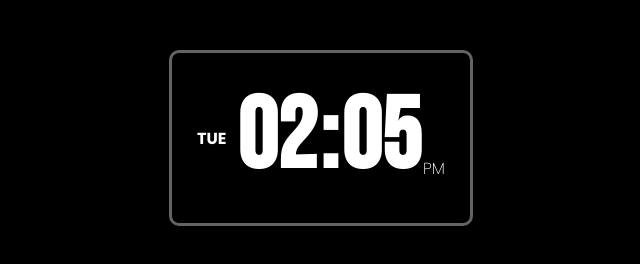
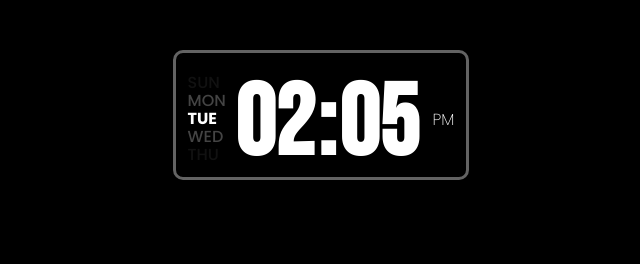
Before and after one commit to Habibullah-Hisam/clock-made-with-HTML_CSS_and_javaScript, a plain HTML site: page index.html in a window 1280 px wide. Shown: the whole page, without its empty margins (319-959 px from the left). Drawn offline with nearby package versions, Linux system fonts and the light colour scheme; a web font is replaced by a local one.

Commit message:
The main design is complete

```diff
--- a/index.html
+++ b/index.html
@@ -14,25 +14,25 @@
   <link rel="stylesheet" href="style/style.css">
 </head>
 <body>
-  <div class="container">
-    <div class="digital-clock">
-      <div class="week">
-        <div class="day day1"></div>
-        <div class="day day2"></div>
-        <div class="day day3"></div>
-        <div class="day day4"></div>
-        <div class="day day5"></div>
-        <div class="day day6"></div>
-        <div class="day day7"></div>
+  <div class="container element">
+    <div class="digital-clock element">
+      <div class="week element">
+        <div class="day day1 element"></div>
+        <div class="day day2 element"></div>
+        <div class="day day3 element"></div>
+        <div class="day day4 element"></div>
+        <div class="day day5 element"></div>
+        <div class="day day6 element"></div>
+        <div class="day day7 element"></div>
       </div>
-      <div class="time">
-        <div class="hour"></div>
-        <div class="dot">:</div>
-        <div class="min"></div>
+      <div class="time element">
+        <div class="hour element"></div>
+        <div class="dot element">:</div>
+        <div class="min element"></div>
         <!-- <div class="dot2">:</div>
         <div class="sec"></div> -->
       </div>
-      <div class="ampm"></div>
+      <div class="ampm element"></div>
     </div>
   </div>
 </body>
--- a/script/script.js
+++ b/script/script.js
@@ -15,37 +15,33 @@ function update(){
   const sec = today.format('ss');
   const ampm = today.format('A');
   let weekCheck = today.format('D');
+  const weekDay = today.day();
 
-  // let weekHtml = `
-  //       <div class="day day2 day22">SUN</div>
-  //       <div class="day day3 day11">MON</div>
-  //       <div class="day day4">TUE</div>
-  //       <div class="day day5 day11">WED</div>
-  //       <div class="day day6 day22">THU</div>`
-  //       ;
-  // document.querySelector('.week').innerHTML = weekHtml;
+  const daysOfWeek = ["SUN", "MON", "TUE", "WED", "THU", "FRI", "SAT"];
 
 
 
-  document.querySelector(`.day${weekCheck}`).classList.add('dayActive');
-  document.querySelector(`.day${weekCheck}`).textContent = week.toUpperCase();
+  document.querySelector(`.day${weekDay + 1}`).classList.add('dayActive');
+  document.querySelector(`.day${weekDay + 1}`).textContent = week.toUpperCase();
 
-  // let i = weekCheck;
-  // let c=1,j = i-1;
-  // while(j>=i-2){
-  //   document.querySelector(`.day${j}`).textContent = "a";
-  //   document.querySelector(`.day${j}`).classList.add(`day1${c}`);
-  //   c++;
-  //   j--;
-  // }
-  // c = 1;
-  // let k = i+1;
-  // while(k<=i+2){
-  //   document.querySelector(`.day${k}`).textContent = "a";
-  //   document.querySelector(`.day${k}`).classList.add(`day1${c}`);
-  //   c++;
-  //   k++;
-  // }
+  let c = 1;
+  let j = weekDay - 1;
+  while (j >= 0 && j >= weekDay - 2) {
+    document.querySelector(`.day${j + 1}`).textContent = daysOfWeek[j];
+    document.querySelector(`.day${j + 1}`).classList.add(`day1${c}`);
+    c++;
+    j--;
+  }
+
+  c = 1;
+  let k = weekDay + 1;
+  while (k <= 6 && k <= weekDay + 2) {
+    document.querySelector(`.day${k + 1}`).textContent = daysOfWeek[k];
+    document.querySelector(`.day${k + 1}`).classList.add(`day1${c}`);
+    c++;
+    k++;
+  }
+
   showDot = !showDot;
 
   if(showDot){
--- a/style/style.css
+++ b/style/style.css
@@ -1,23 +1,24 @@
 body{
   background-color: rgb(0, 0, 0);
 }
+
 
 .container{
   display: flex;
   flex-direction: row;
   justify-content: center;
-  margin-top: 25px;
+  margin-top: 50px;
 }
 
 .digital-clock{
-  margin-top: 25px;
   display: flex;
   flex-direction: row;
   flex-wrap: nowrap;
   justify-content: center;
   align-items: center;
   border: 3px solid rgb(99, 99, 99);
-  padding: 25px;
+  padding: 12px;
+  height: 100px;
   border-radius: 10px;
 }
 
@@ -28,14 +29,12 @@ body{
   font-style: normal;
   display: flex;
   flex-direction: column;
-  padding-top: 0px;
-  padding-bottom: 0px;
-  margin-top: 0px;
-  margin-bottom: 0px;
-  justify-content: center;
+  padding: 0px;
+  padding-right: 9px;
+  margin: 0px;
+  justify-content: top;
   align-items: left;
   width: 40px;
-  height: 65px;
   column-gap: 0px;
 }
 
@@ -51,14 +50,25 @@ body{
   color: white;
 }
 
+.dayActive,
+.day11,
+.day12{
+  height: 18px;
+}
+
 .day11{
   color: rgba(122, 122, 122, 0.7);
-  opacity: 8;
+  opacity: .8;
 }
 
 .day12{
   color: rgba(87, 87, 87, 0.4);
-  opacity: 5;
+  opacity: .5;
+}
+
+.day11,
+.day12{
+  font-weight: 500;
 }
 
 .ampm{
@@ -66,11 +76,12 @@ body{
   font-weight: 200;
   font-style: normal;
   display: inline-block;
+  align-items: center;
   width: 10px;
   color: white;
-  margin-top: 25%;
-  margin-right: 12px;
-  margin-left: 2px;
+  margin-top: 8px;
+  padding-right: 12px;
+  padding-left: 12px;
 }
 
 .time{
@@ -78,6 +89,7 @@ body{
   font-weight: bold;
   font-style: normal;
   height: 100%;
+  width: 100%;
   color: white;
   padding: 0px;
 }
@@ -91,8 +103,8 @@ body{
   display: inline-block;
   font-size: 100px;
   height: 100%;
-  margin: 0px 0px 0px 0px;
-  padding: 0px 0px 0px 0px;
+  margin: 0px;
+  padding: 0px;
 }
 
 .min{
```
